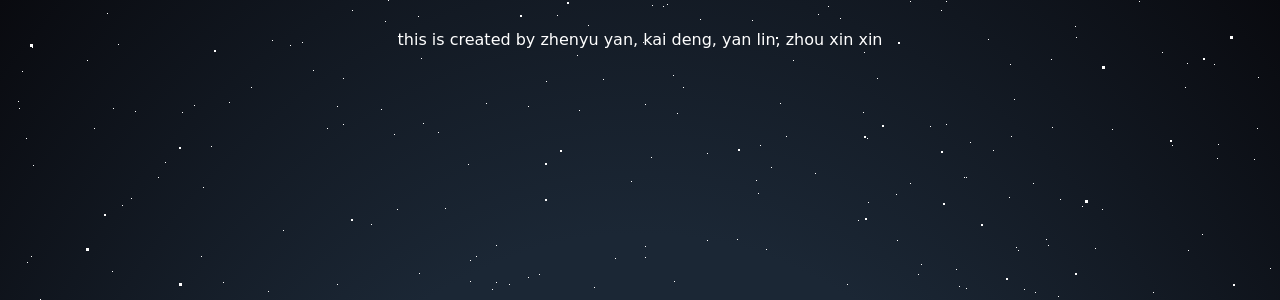
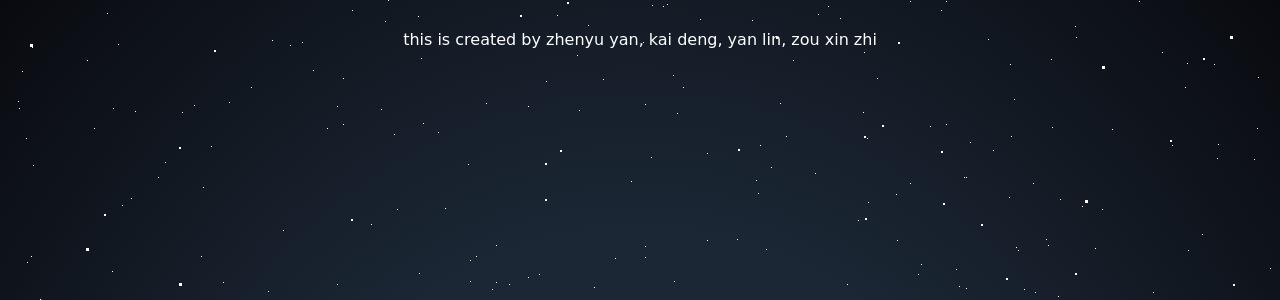
Before and after one commit to kiritoty/Inventory-management-system, a PHP site: page /reference.php in a window 1280 px wide. Shown: the top 300 px of the page. Run offline with PHP 8.4, Linux system fonts and the light colour scheme.

Commit message:
revise the name

```diff
--- a/dashboard.php
+++ b/dashboard.php
@@ -62,7 +62,8 @@
 
 				<ul>
 					<li><h2 id="logo">Inventory Sales Management</h2></li>
-					<li><a href="sales.php">Sales</a></li>
+					<!-- Connecting to transcation system -->
+					<li><a href="transcation_system/trans.php">Sales</a></li>
 					<li><a href="inventory.php">Inventory</a></li>
 					<li><a href="#">link3</a></li>
 				</ul>
--- a/reference.php
+++ b/reference.php
@@ -12,7 +12,7 @@
 		<div id='stars'></div>
 		<div id='stars2'></div>
 		<div id='stars3'></div>
-		<p style="color: white;"align="middle">this is created by zhenyu yan, kai deng, yan lin, zhou xin xin</p>
+		<p style="color: white;"align="middle">this is created by zhenyu yan, kai deng, yan lin, zou xin zhi</p>
 	</body>
 
 </html>
```
